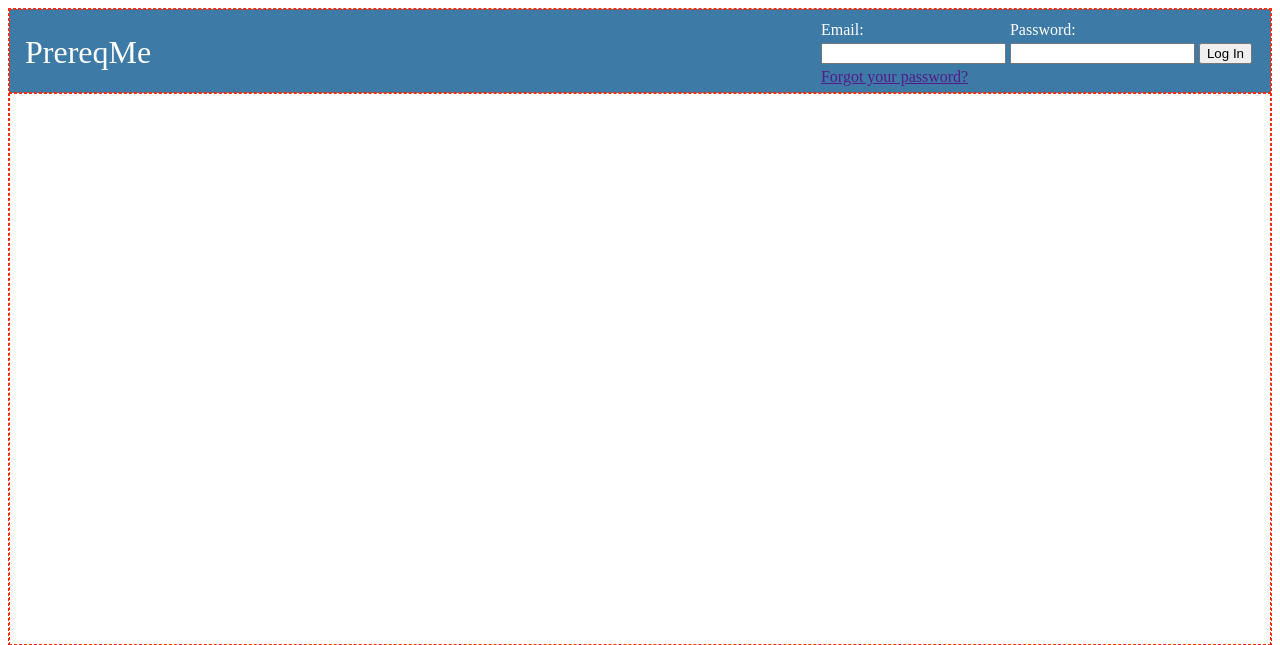
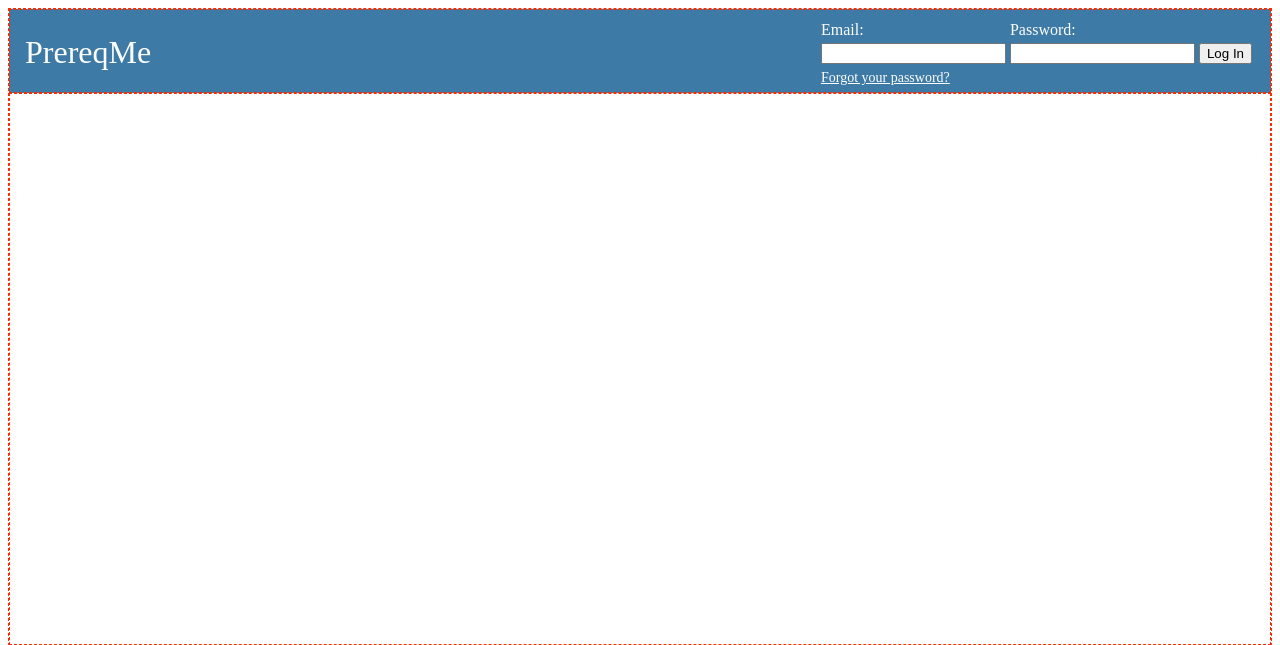
Before and after one commit to joshcaron/PrereqMe-Original, a PHP site: template application/views/templates/header.php in a window 1280 px wide. Shown: the top 645 px of the page. Run offline with PHP 8.4, Linux system fonts and the light colour scheme; the template is opened without the code that fills it, so the values that code supplies are empty; some libraries are stand-ins or nearby versions.

Commit message:
Header css

```diff
--- a/assets/css/global.css
+++ b/assets/css/global.css
@@ -10,7 +10,7 @@
 #HEADER #logo { margin-top:16px; font-size:32px;}
 #HEADER #logo a { color:#FFF; text-decoration:none; }
 #HEADER #logo a:hover { color:#FFF; text-decoration:none; }
-#HEADER #login a#forgot { color:#FFF; font-size:14px; }
+#HEADER #login #forgot a { color:#FFF; font-size:14px; }
 
 /* Body */
 #BODY_CONTAINER { min-height:500px; padding:25px; }
```
